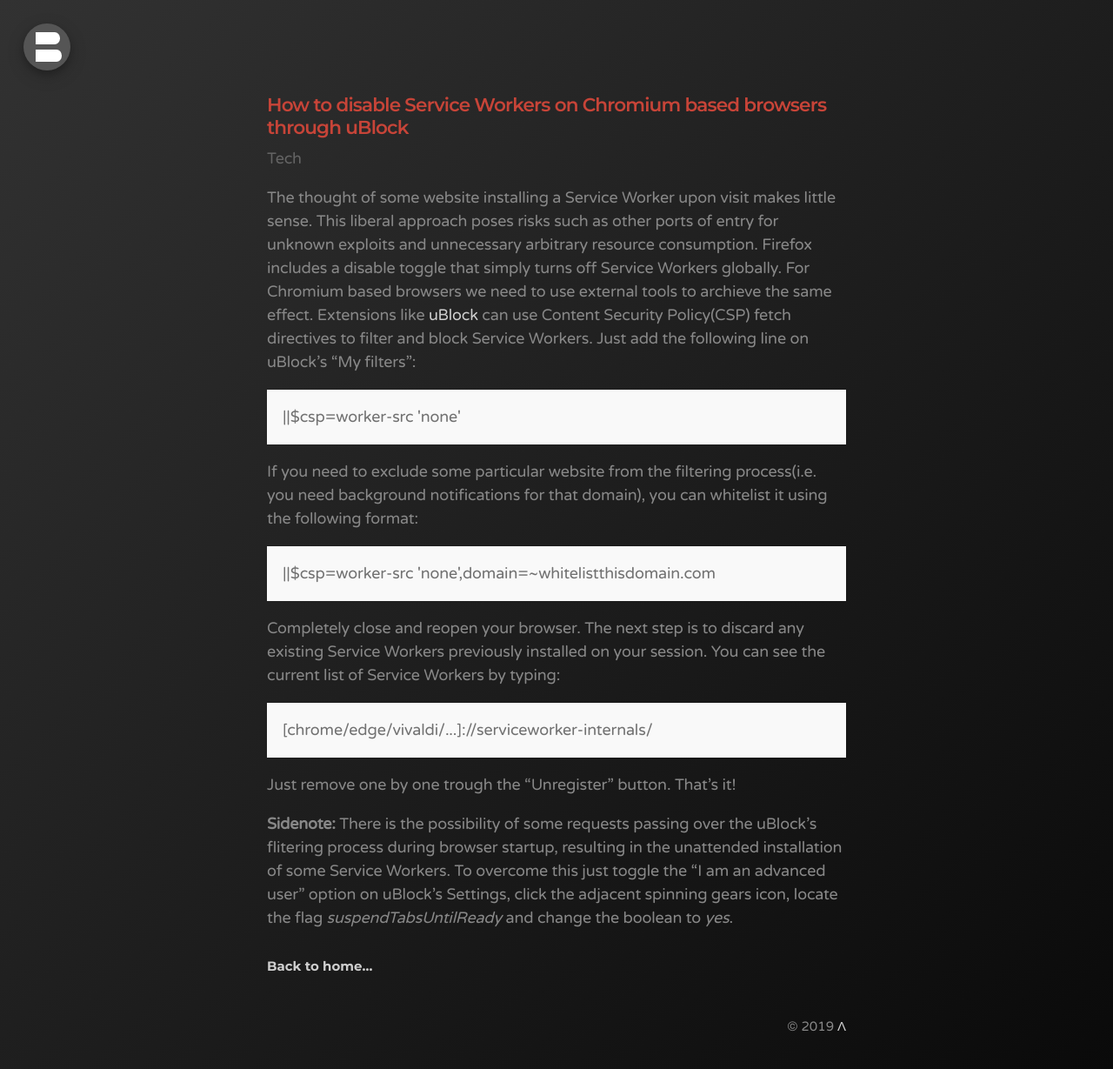
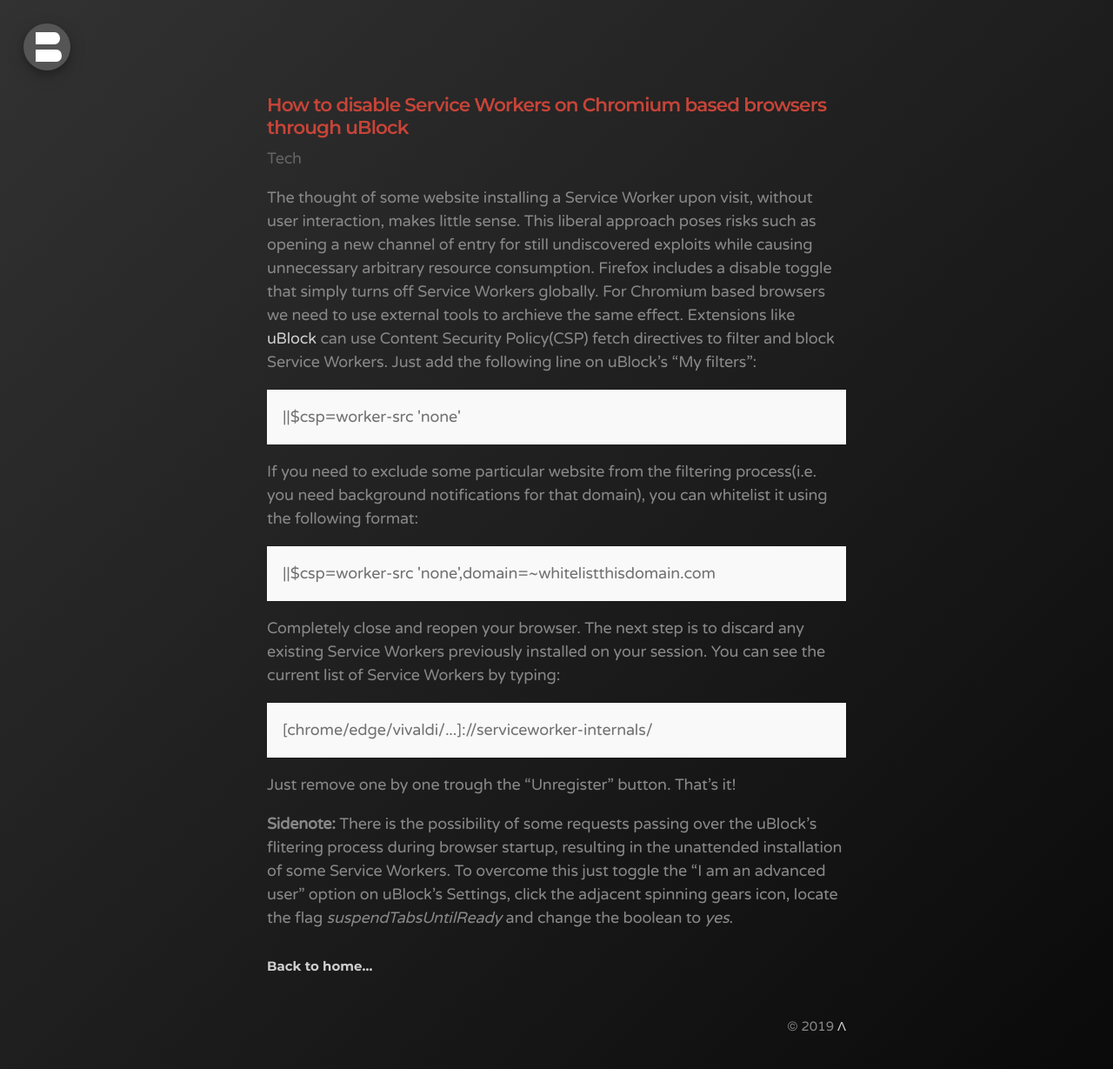
Before and after one commit to bonina/bonina.github.io, a Jekyll site: the page built from _posts/2019-09-27-disable-service-workers-chromium.md, in a window 1280 px wide. Shown: the whole page at 87% size. Built offline with Jekyll 4.4.1, drawn with Linux system fonts in a browser that asks for light colours.

Commit message:
Update 2019-09-27-disable-service-workers-chromium.md

```diff
--- a/_posts/2019-09-27-disable-service-workers-chromium.md
+++ b/_posts/2019-09-27-disable-service-workers-chromium.md
@@ -4,7 +4,7 @@
 categories: [Tech]
 ---
 
-The thought of some website installing a Service Worker upon visit makes little sense. This liberal approach poses risks such as other ports of entry for unknown exploits and unnecessary arbitrary resource consumption.
+The thought of some website installing a Service Worker upon visit, without user interaction, makes little sense. This liberal approach poses risks such as opening a new channel of entry for still undiscovered exploits while causing unnecessary arbitrary resource consumption.
 Firefox includes a disable toggle that simply turns off Service Workers globally. For Chromium based browsers we need to use external tools to archieve the same effect. Extensions like <a href="https://github.com/gorhill/uBlock">uBlock</a> can use Content Security Policy(CSP) fetch directives to filter and block Service Workers.
 Just add the following line on uBlock’s “My filters”:
 <p class="message">||$csp=worker-src 'none'</p>
```
